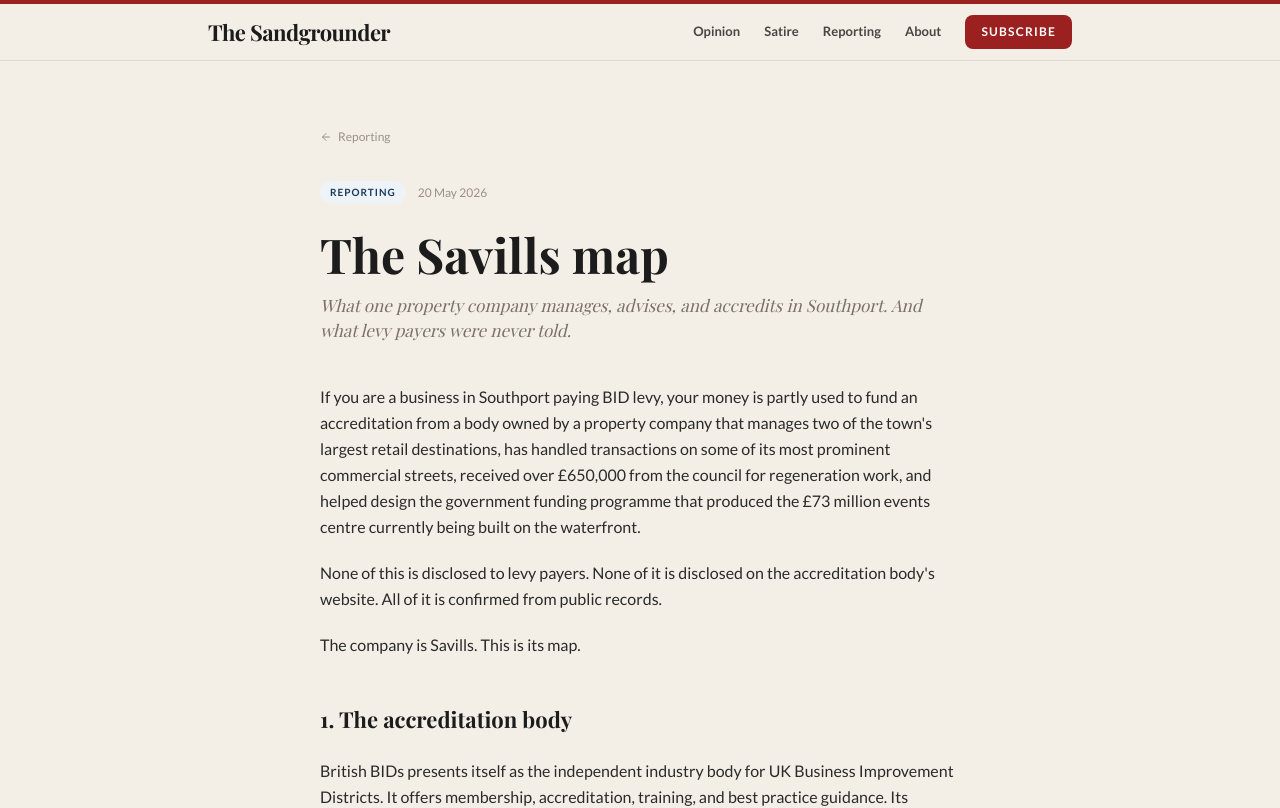
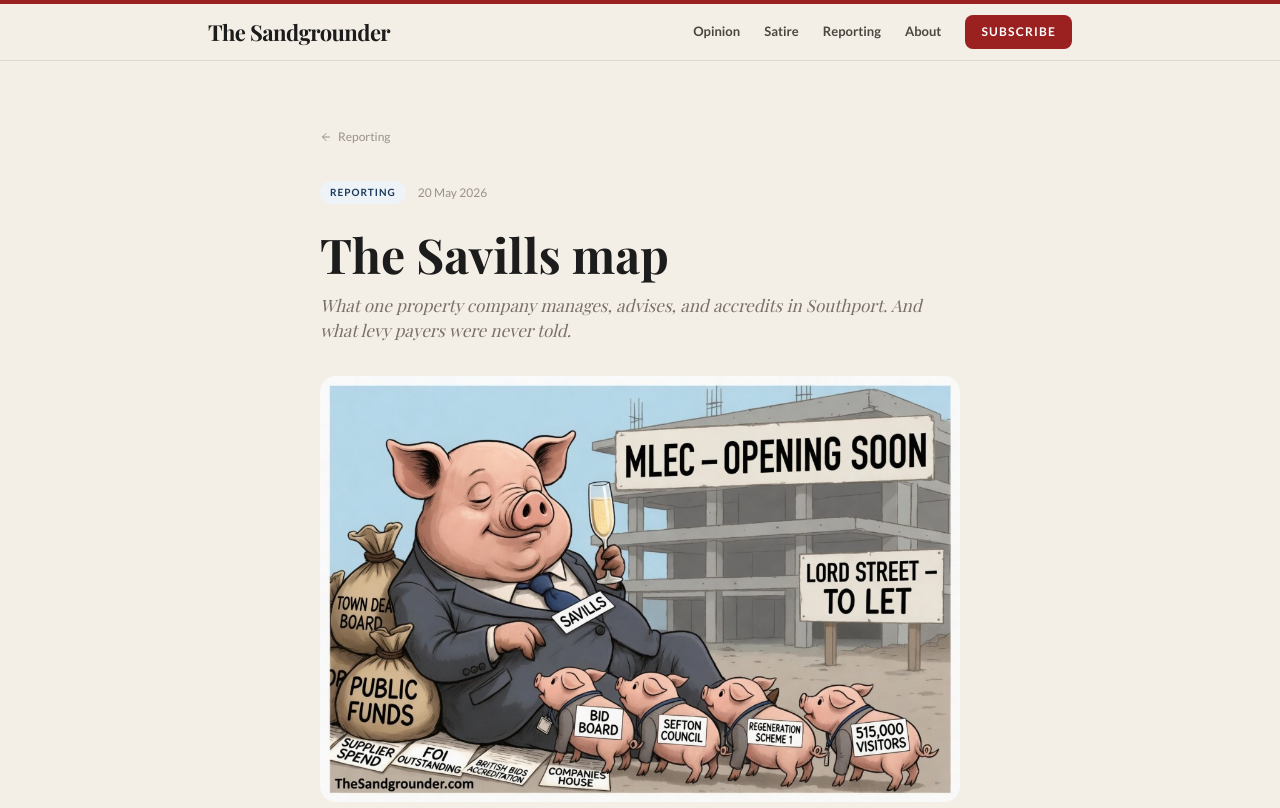
Before and after one commit to damian756/thesandgrounder, a Next.js app: page /reporting/savills-in-southport in a window 1280 px wide. Shown: the top 808 px of the page. Built offline with nearby package versions, Linux system fonts and the light colour scheme; a web font is replaced by a local one.

Commit message:
Add Savills map illustration to reporting piece

```diff
--- a/app/reporting/savills-in-southport/page.tsx
+++ b/app/reporting/savills-in-southport/page.tsx
@@ -4,6 +4,7 @@
 import Nav from "@/components/Nav";
 import Footer from "@/components/Footer";
 import SignupForm from "@/components/SignupForm";
+import ImageLightbox from "@/components/ImageLightbox";
 
 export const metadata: Metadata = {
   title: "The Savills map | The Sandgrounder",
@@ -18,6 +19,14 @@
       "What one property company manages, advises, and accredits in Southport. And what levy payers were never told.",
     url: "https://www.thesandgrounder.com/reporting/savills-in-southport",
     type: "article",
+    images: [
+      {
+        url: "https://www.thesandgrounder.com/images/savills-map.png",
+        width: 1080,
+        height: 720,
+        alt: "A large Savills-labelled pig reclines on public funds money bags while smaller piglets labelled BID Board, Sefton Council, Regeneration Scheme 1 and 515,000 Visitors feed from it",
+      },
+    ],
   },
 };
 
@@ -109,11 +118,21 @@
         </h1>
 
         <p
-          className="text-[17px] text-[#7a7069] italic mb-10"
+          className="text-[17px] text-[#7a7069] italic mb-8"
           style={{ fontFamily: "var(--font-playfair), Georgia, serif" }}
         >
           What one property company manages, advises, and accredits in Southport. And what levy payers were never told.
         </p>
+
+        <div className="mb-10">
+          <ImageLightbox
+            src="/images/savills-map.png"
+            alt="A large Savills-labelled pig reclines on public funds money bags while smaller piglets labelled BID Board, Sefton Council, Regeneration Scheme 1 and 515,000 Visitors feed from it. Documents on the ground read Supplier Spend, FOI Outstanding, British BIDs Accreditation, Companies House. Behind them: MLEC Opening Soon and Lord Street To Let signs."
+            width={1080}
+            height={720}
+            priority
+          />
+        </div>
 
         <div
           className="space-y-5 text-[16px] text-[#2a2a2a] leading-relaxed"
--- a/lib/articles.ts
+++ b/lib/articles.ts
@@ -49,6 +49,9 @@
     author: "The Sandgrounder",
     tags: ["savills", "southport", "bid", "mlec", "sefton-council", "regeneration"],
     featured: false,
+    image: "/images/savills-map.png",
+    imageAlt:
+      "A large Savills-labelled pig reclines on public funds money bags while smaller piglets labelled BID Board, Sefton Council, Regeneration Scheme 1 and 515,000 Visitors feed from it. Documents on the ground read Supplier Spend, FOI Outstanding, British BIDs Accreditation, Companies House. Behind them: MLEC Opening Soon and Lord Street To Let signs.",
   },
   {
     slug: "mlec-year-one",
```
Also changed, not shown: public/images/savills-map.png (added).
